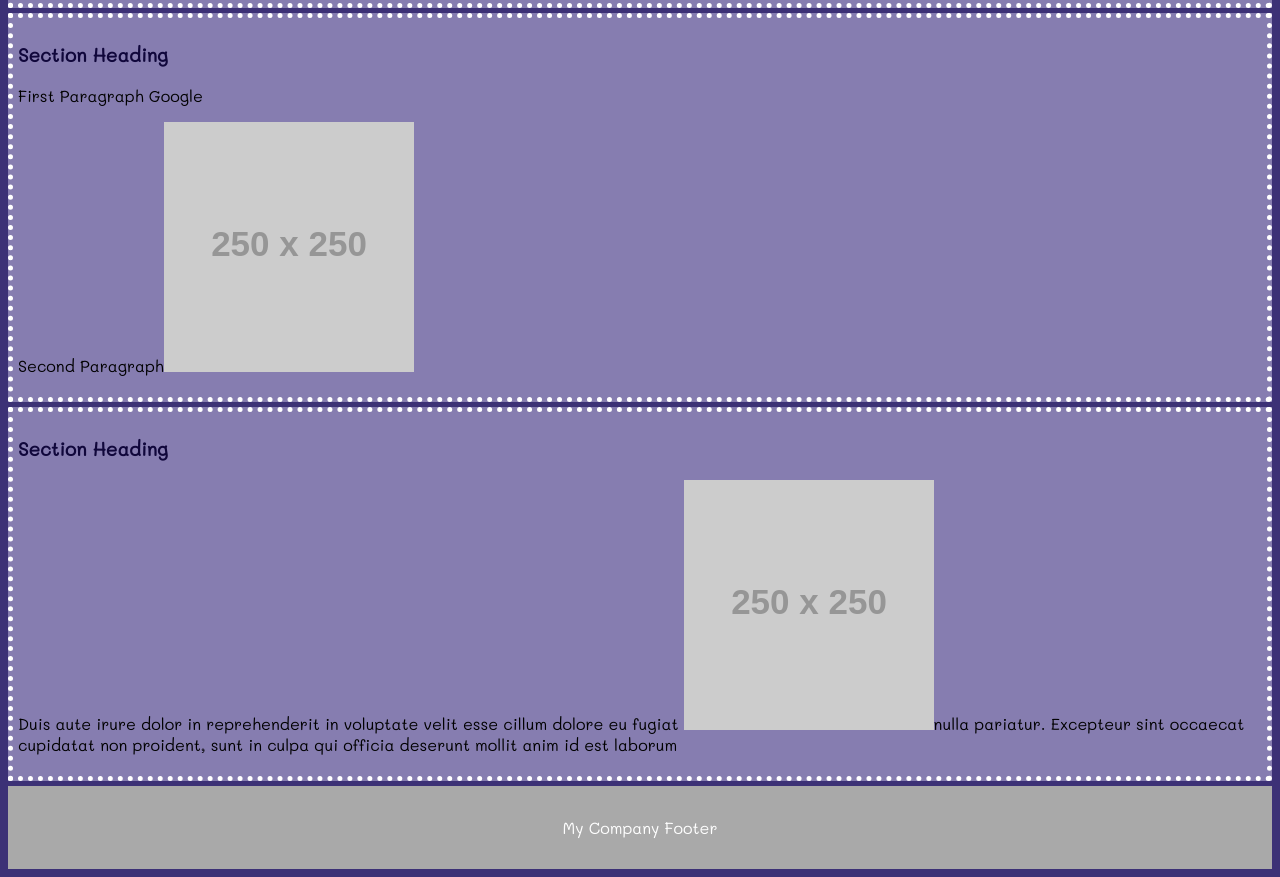
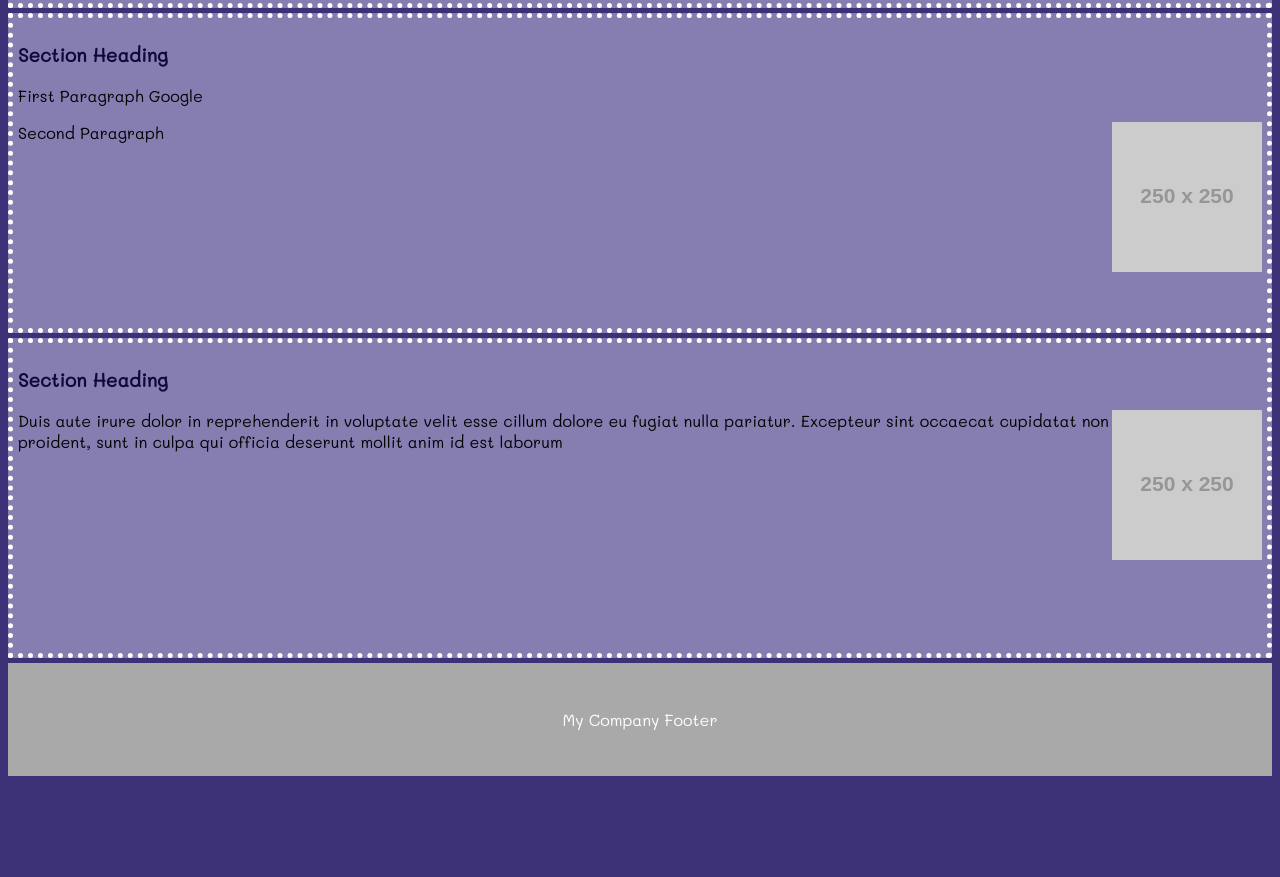
Before and after one commit to mc227/css-exercise-3, a plain HTML site: page index.html in a window 1280 px wide. Shown: the part 423-1300 px from the top of the page. After the commit the page ends 1207 px from the top, so only its background shows below. Drawn offline with Linux system fonts and the light colour scheme; placeholder pictures from the web are drawn by us.

Commit message:
i did something really close

```diff
--- a/index.html
+++ b/index.html
@@ -54,13 +54,17 @@ import your favorite google font and add to the body
             line-height:40px;
         }
         footer{
-            padding: 15px;
+            padding: 30px;
             color:white;
             background-color: darkgray;
             text-align: center;
         }
         header{
             background-color: black;
+        }
+        img{
+            float:right;
+            max-width: 150px;
         }
     </style>
 </head>
```
